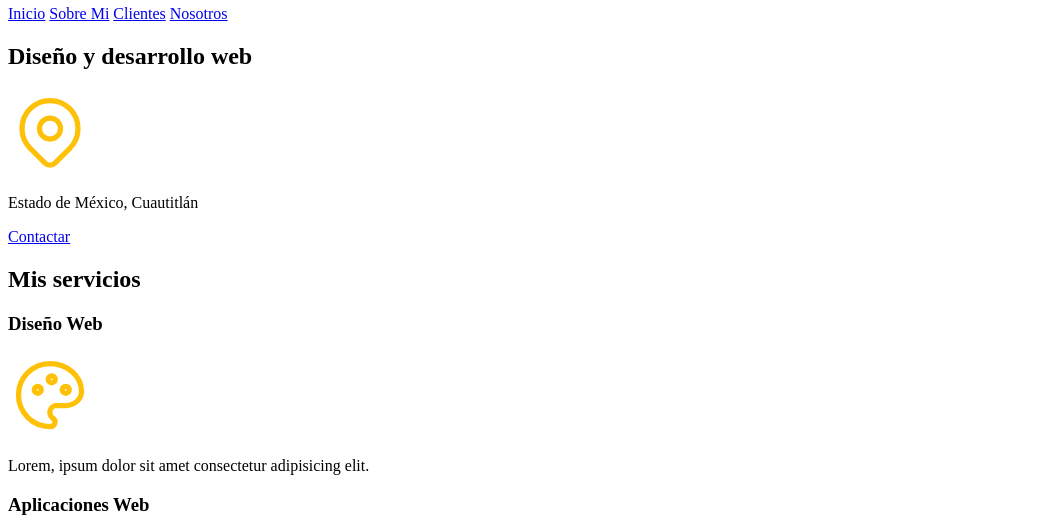
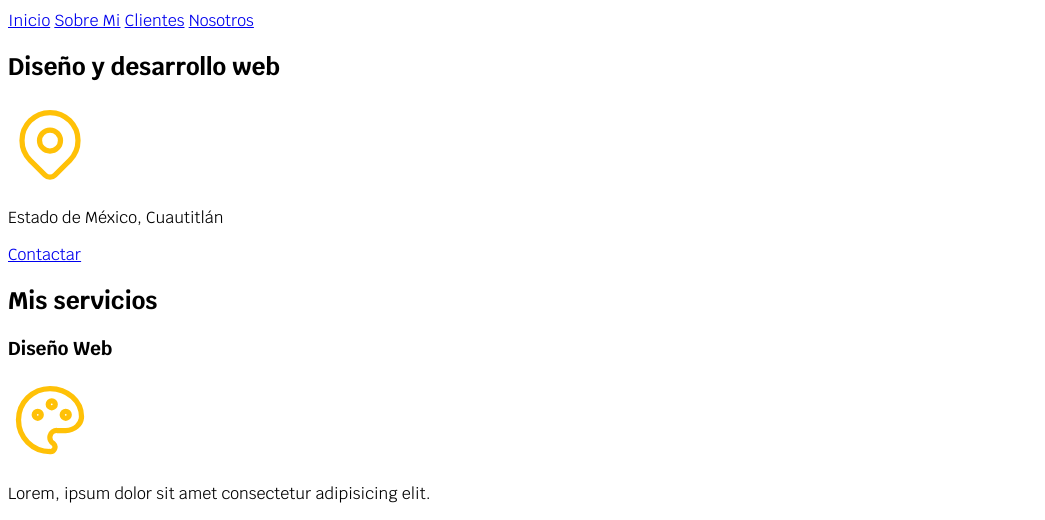
Before and after one commit to Uriozeck/LandingPage, a plain HTML site: page index.html in a window 1280 px wide. Shown: the part 90-610 px from the top of the page, without its empty margins (0-1045 px from the left). Drawn offline with Linux system fonts and the light colour scheme.

Commit message:
Agregando fuentes externas para el texto

```diff
--- a/css/style.css
+++ b/css/style.css
@@ -9,7 +9,10 @@
 html {
     font-size: 62.5%; /*Se reinicia el tamaño de los pixeles a rem*/
 }
-body { font-size: 16px; /*Todas las fuentes van a medir 16 px en el cuerpo del documento*/}
+body {
+    font-size: 16px; /*Todas las fuentes van a medir 16 px en el cuerpo del documento*/
+    font-family: 'krub', arial;
+}
 .titulo {
     text-align: center;
     font-size: 3.8rem;
--- a/index.html
+++ b/index.html
@@ -11,6 +11,13 @@
     <!-- La  sig tag se usa para indicar que va a tener escala para diferentes resoluciones de pantalla movil, tablet, desktop  -->
     <meta name="viewport" content="width=device-width, initial-scale=1.0">
     <title>Diseñador Freelancer</title>
+
+    <!-- Las libreias se cargan primero -->
+    <!-- Agreggando fuentes -->
+    <link rel="preconnect" href="https://fonts.googleapis.com">
+    <link rel="preconnect" href="https://fonts.gstatic.com" crossorigin>
+    <link href="https://fonts.googleapis.com/css2?family=Krub:wght@400;700&display=swap" rel="stylesheet">
+
     <!-- preload: da preferencia de carga a los estilos de la hoja a la que se le hace referencia -->
     <link rel="preload" href="css/style.css" as="style">
     <!-- Vincular una hoja de estilos al html -->
```
